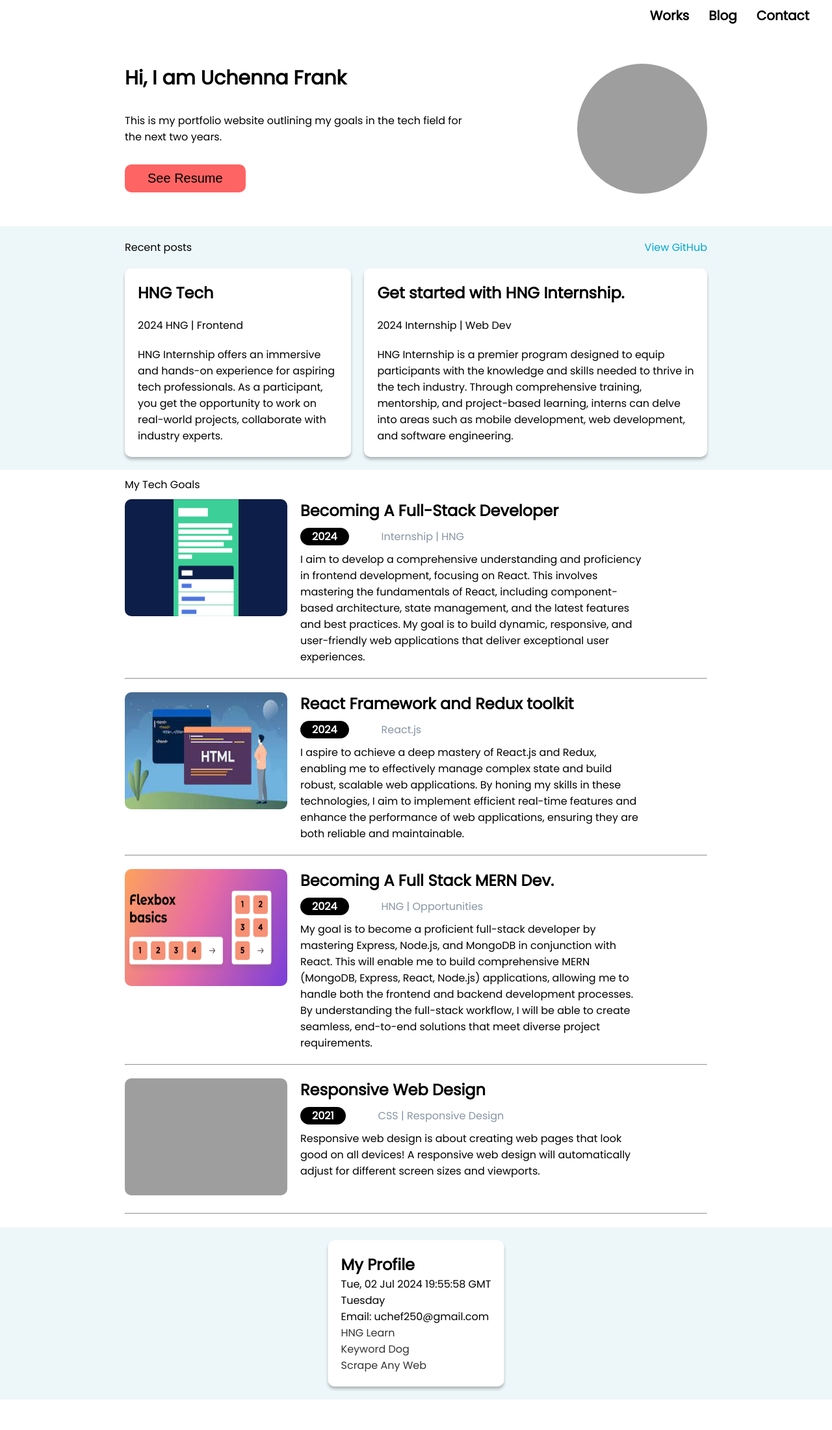
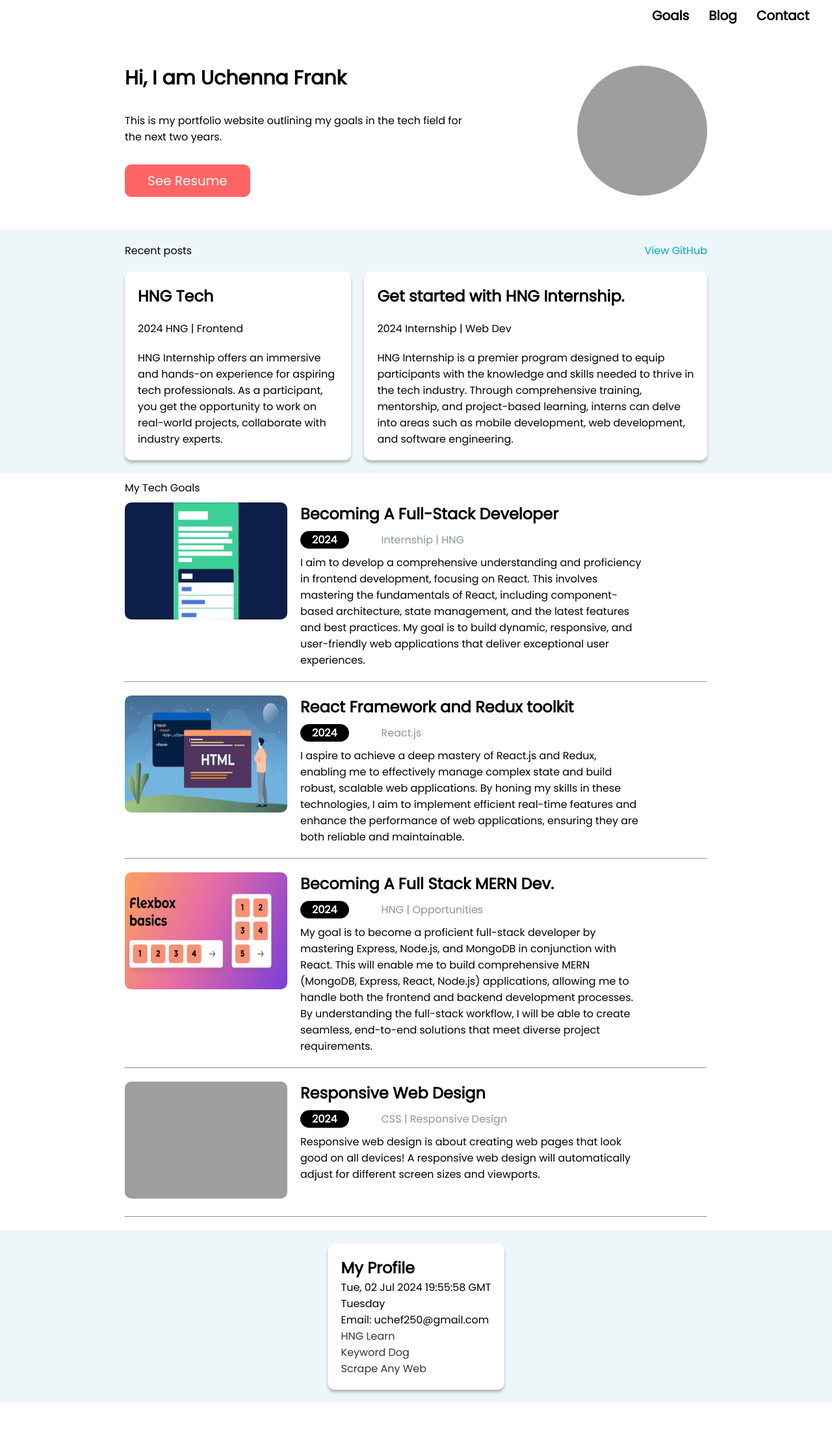
Before and after one commit to Uchenna450-pro/hng-portfolio, a plain HTML site: page index.html in a window 1280 px wide. Shown: the top 2200 px of the page at 65% size. Drawn offline with nearby package versions, Linux system fonts and the light colour scheme; grey boxes are pictures that could not be loaded.

Commit message:
updating and fixing bugs

```diff
--- a/index.html
+++ b/index.html
@@ -14,11 +14,11 @@
 <body>
   <nav>
     <ul class="nav-links">
-      <li><a href="#">Works</a></li>
-      <li><a href="#">Blog</a></li>
-      <li><a href="#">Contact</a></li>
+      <li><a href="#goals">Goals</a></li>
+      <li><a href="#blog">Blog</a></li>
+      <li><a href="#contact">Contact</a></li>
     </ul>
-    <div class="toggle">
+    <div class="toggle" id="x">
       <a href="#"><ion-icon name="menu-outline"></ion-icon></a>
     </div>
   </nav>
@@ -34,12 +34,12 @@
           <p class="about">
             This is my portfolio website outlining my goals in the tech field for the next two years.
           </p>
-          <a href="#" class="down"><button>See Resume</button></a>
+          <a href="https://github.com/Uchenna450-pro" class="down"><button style="color: #FFF; font-family: 'Poppins';">See Resume</button></a>
         </div>
       </div>
     </div>
   </header>
-  <section class="section2">
+  <section class="section2" id="blog">
     <div class="container">
       <div class="section-p">
         <p class="r-p">Recent posts</p>
@@ -66,7 +66,7 @@
       </div>
     </div>
   </section>
-  <section class="section3">
+  <section class="section3" id="goals">
     <div class="container">
       <div class="c-p">
         <p>My Tech Goals</p>
@@ -137,7 +137,7 @@
           <div class="f-w-text">
             <h1><a href="#">Responsive Web Design</a></h1>
             <div class="f-w-text-p">
-              <p><span>2021</span></p>
+              <p><span>2024</span></p>
               <p>CSS | Responsive Design</p>
             </div>
             <p class="f-w-article">
@@ -150,7 +150,7 @@
       </div>
     </div>
   </section>
-  <section class="section2 srtc">
+  <section class="section2 srtc" id="contact">
     <div class="recent-posts">
       <div class="post-item">
         <h1>My Profile</h1>
@@ -175,6 +175,7 @@
     <p>Copyright © 2024 All rights reserved <br><br> <b> ©Frank Uchenna </b></p>
   </footer>
   <script src="script.js"></script>
+  <script src="https://code.jquery.com/jquery-3.7.1.min.js"></script>
 </body>
 
 </html>
--- a/script.js
+++ b/script.js
@@ -15,6 +15,8 @@ document.addEventListener("DOMContentLoaded", () => {
     currentDayElement.textContent = dayOfWeek;
   };
 
+  $("#x").click(() => $(".nav-links").slideToggle(300));
+
   updateTime();
   setInterval(updateTime, 1000);
 });
```
